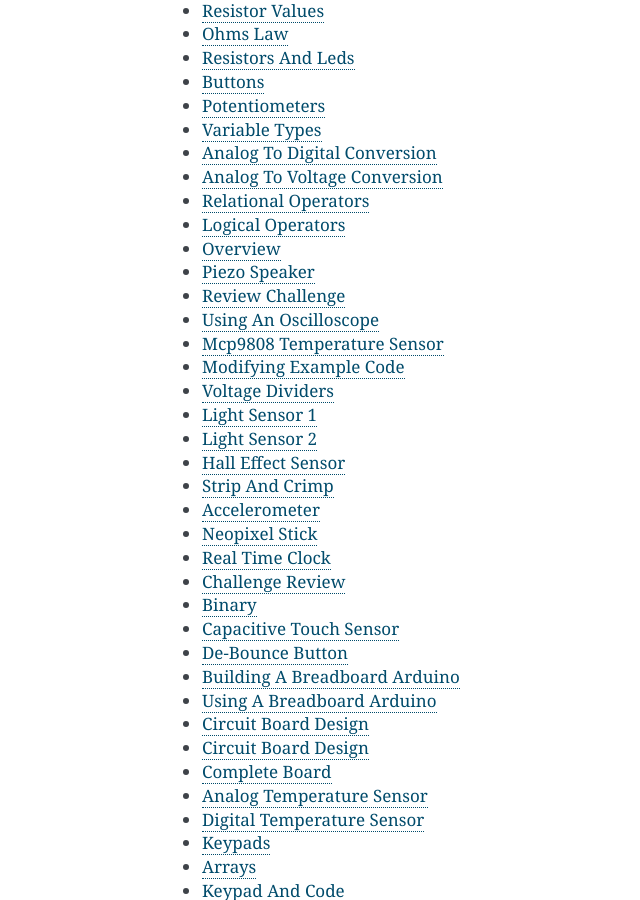
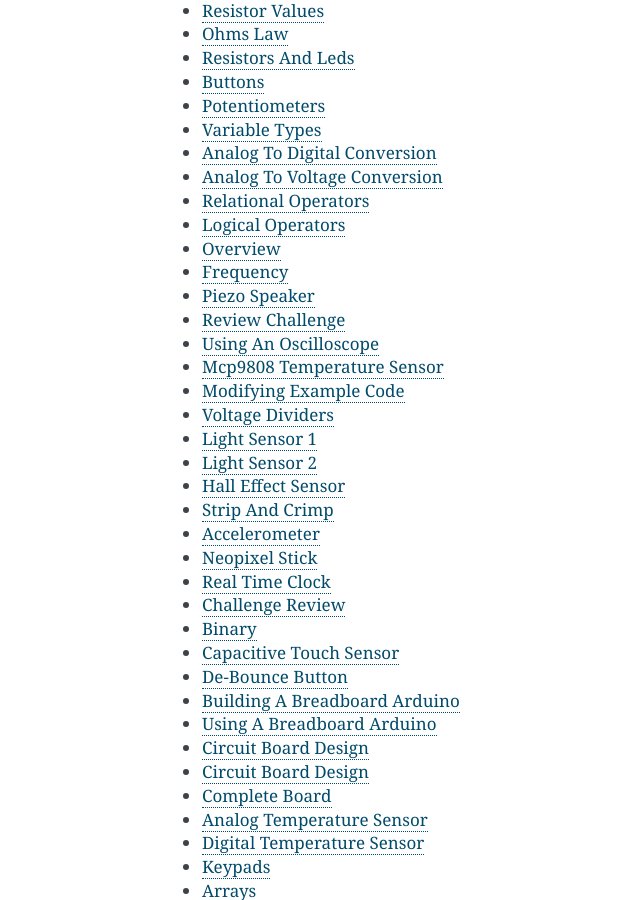
Before and after one commit to maxtkc/mvths-wiki, a Sphinx documentation site: the page built from docs/index.rst, in a window 1280 px wide and 900 px high, scrolled down 701 px. Shown: the whole window, without its empty margins (248-888 px from the left). Built offline with Sphinx 7.4.7, drawn with Linux system fonts in a browser that asks for light colours; pages that are not in the unit, such as notebooks, are missing from menus.

Commit message:
Update index.rst

```diff
--- a/docs/index.rst
+++ b/docs/index.rst
@@ -42,7 +42,8 @@
    022-relational-operators
    023-logical-operators
    024-blinking-lights
-   025-frequency-conversion
+   025-frequency
+   025a-frequency-and-period
    026-piezo-speaker
    027-review-challenge
    028-using an-oscilloscope
```
